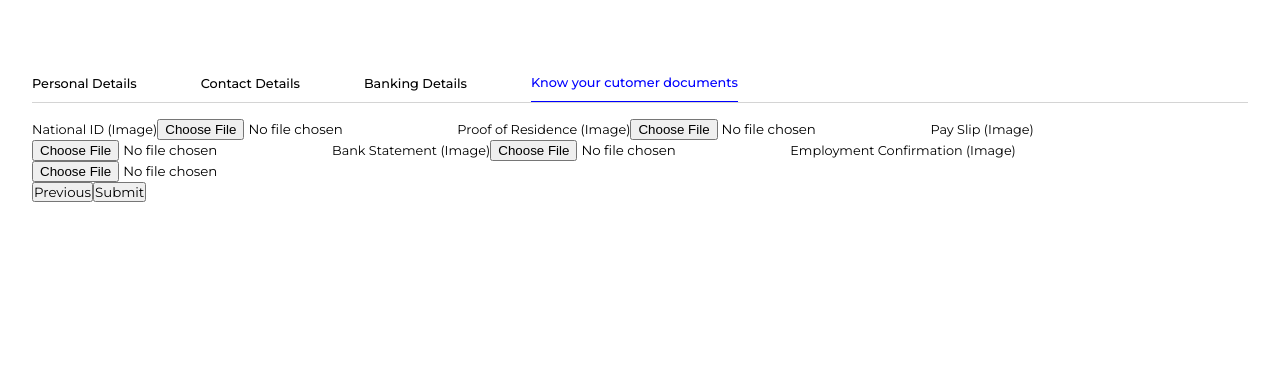
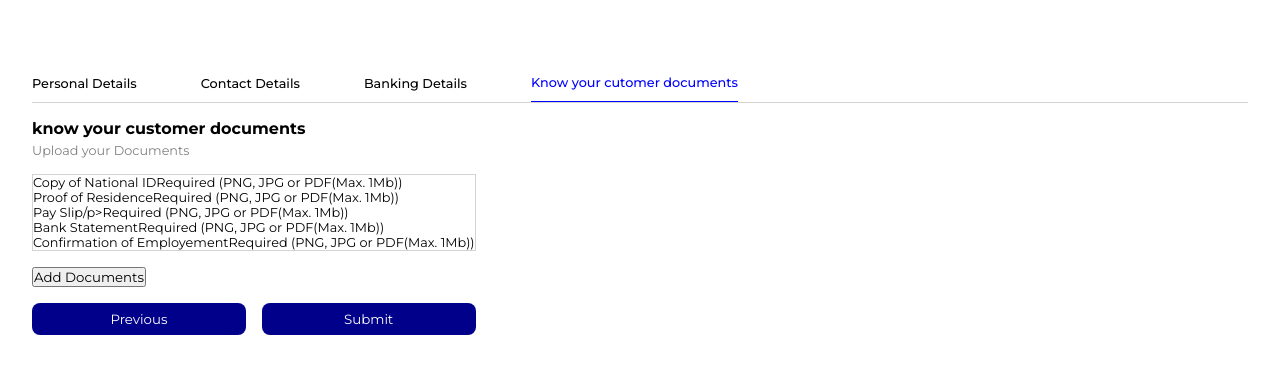
Before and after one commit to Amen-Musingarimi/code-virtus-assignment, an Angular app: page / in a window 1280 px wide. Both pictures are taken after a click on the link "Know your cutomer documents". Shown: the top 374 px of the page. Built offline with nearby package versions, Linux system fonts and the light colour scheme.

Commit message:
Add basic structure for dcuments category

```diff
--- a/src/app/kyc-documents/kyc-documents.component.css
+++ b/src/app/kyc-documents/kyc-documents.component.css
@@ -0,0 +1,13 @@
+.documents-inputs-container {
+  display: flex;
+  flex-direction: column;
+  justify-content: flex-start;
+  align-items: flex-start;
+  border: 1px solid #d3d3d3;
+}
+
+.document-input-wrapper {
+  display: flex;
+  align-items: center;
+  justify-content: flex-start;
+}
--- a/src/app/kyc-documents/kyc-documents.component.html
+++ b/src/app/kyc-documents/kyc-documents.component.html
@@ -1,40 +1,37 @@
-<div class="multi">
-  <form>
-    <label for="nationalID">National ID (Image)</label>
-    <input
-      type="file"
-      id="nationalID"
-      accept="image/*"
-      placeholder="National ID"
-    />
-
-    <label for="proofOfResidence">Proof of Residence (Image)</label>
-    <input
-      type="file"
-      id="proofOfResidence"
-      accept="image/*"
-      placeholder="Proof of Residence"
-    />
-
-    <label for="paySlip">Pay Slip (Image)</label>
-    <input type="file" id="paySlip" accept="image/*" placeholder="Pay Slip" />
-
-    <label for="bankStatement">Bank Statement (Image)</label>
-    <input
-      type="file"
-      id="bankStatement"
-      accept="image/*"
-      placeholder="Bank Statement"
-    />
-
-    <label for="employmentConfirmation">Employment Confirmation (Image)</label>
-    <input
-      type="file"
-      id="employmentConfirmation"
-      accept="image/*"
-      placeholder="Employment Confirmation"
-    />
-  </form>
-  <button (click)="handlePrev()">Previous</button>
-  <button (click)="handleFormSubmit()">Submit</button>
+<div class="multistep-form">
+  <div class="section-heading-container">
+    <h1 class="section-heading-bg">know your customer documents</h1>
+    <p class="section-heading-sm">Upload your Documents</p>
+  </div>
+  <div class="documents-inputs-container">
+    <div class="document-input-wrapper">
+      <p class="instr-text">Copy of National ID</p>
+      <p class="instr-text">Required (PNG, JPG or PDF(Max. 1Mb))</p>
+    </div>
+    <div class="document-input-wrapper">
+      <p class="instr-text">Proof of Residence</p>
+      <p class="instr-text">Required (PNG, JPG or PDF(Max. 1Mb))</p>
+    </div>
+    <div class="document-input-wrapper">
+      <p class="instr-text">Pay Slip/p></p>
+      <p class="instr-text">Required (PNG, JPG or PDF(Max. 1Mb))</p>
+    </div>
+    <div class="document-input-wrapper">
+      <p class="instr-text">Bank Statement</p>
+      <p class="instr-text">Required (PNG, JPG or PDF(Max. 1Mb))</p>
+    </div>
+    <div class="document-input-wrapper">
+      <p class="instr-text">Confirmation of Employement</p>
+      <p class="instr-text">Required (PNG, JPG or PDF(Max. 1Mb))</p>
+    </div>
+  </div>
+  <div>
+    <button class="attach-file-btn">Add Documents</button>
+  </div>
+  <div class="navigation-buttons-container">
+    <button (click)="handlePrev()" class="navigation-button">Previous</button>
+    <button (click)="handleFormSubmit()" class="navigation-button">
+      Submit
+    </button>
+  </div>
 </div>
```
